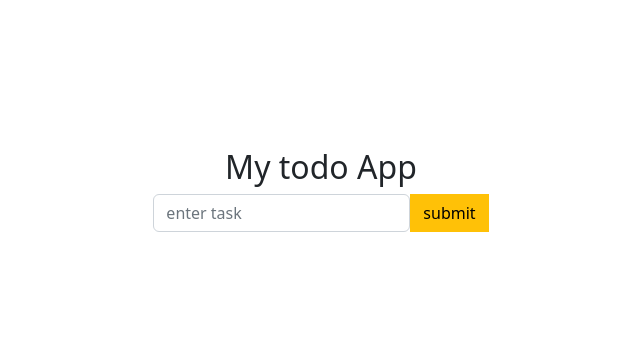
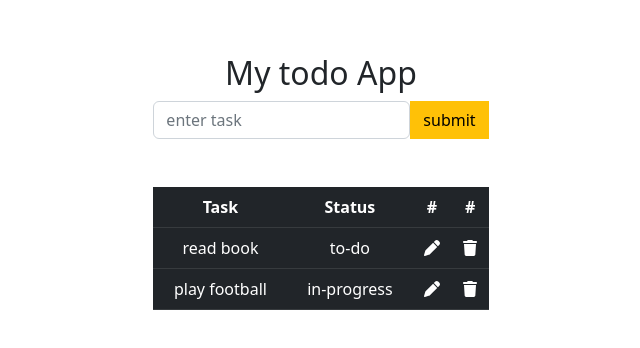
Before and after one commit to shilpa-mulge/Vue-tutorial, a Vue app: page / in a window 1280 px wide. Shown: the part 234-582 px from the top of the page, without its empty margins (319-959 px from the left). Built offline with nearby package versions, Linux system fonts and the light colour scheme.

Commit message:
task table created

```diff
--- a/src/App.vue
+++ b/src/App.vue
@@ -1,4 +1,21 @@
-<script></script>
+<script>
+export default {
+  data() {
+    return {
+      tasks: [
+        {
+          name: "read book",
+          status: "to-do",
+        },
+        {
+          name: "play football",
+          status: "in-progress",
+        },
+      ],
+    };
+  },
+};
+</script>
 
 <template>
   <div class="container">
@@ -11,10 +28,34 @@
       placeholder="enter task"
       class="form-control"
     />
-    <button @click="submitTask" class="btn btn-warning rounded-0">
-      submit
-    </button>
+    <button class="btn btn-warning rounded-0">submit</button>
   </div>
+  <table class="table table-dark mt-5 w-100">
+    <thead>
+      <tr>
+        <th scope="col">Task</th>
+        <th scope="col">Status</th>
+        <th scope="col">#</th>
+        <th scope="col">#</th>
+      </tr>
+    </thead>
+    <tbody>
+      <tr v-for="(task, index) in tasks" :key="index">
+        <td>{{ task.name }}</td>
+        <td>{{ task.status }}</td>
+        <td>
+          <div class="text-center">
+            <span class="fa fa-pen"></span>
+          </div>
+        </td>
+        <td>
+          <div class="text-center">
+            <span class="fa fa-trash"></span>
+          </div>
+        </td>
+      </tr>
+    </tbody>
+  </table>
 </template>
 
 <style scoped></style>
```
